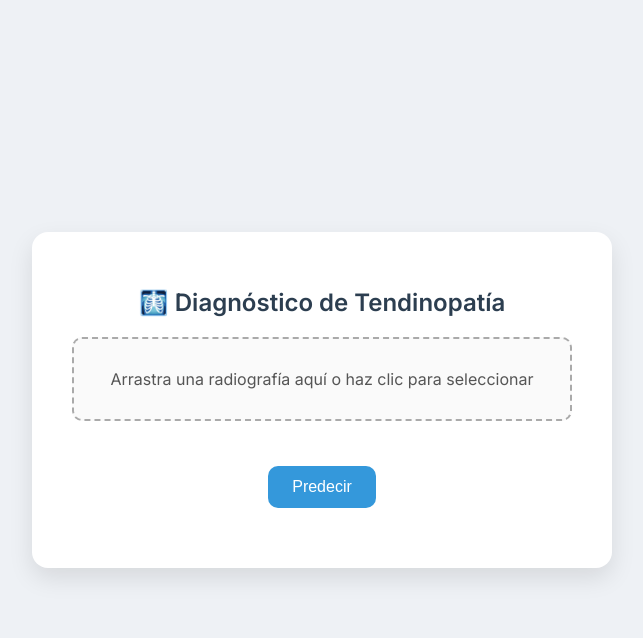
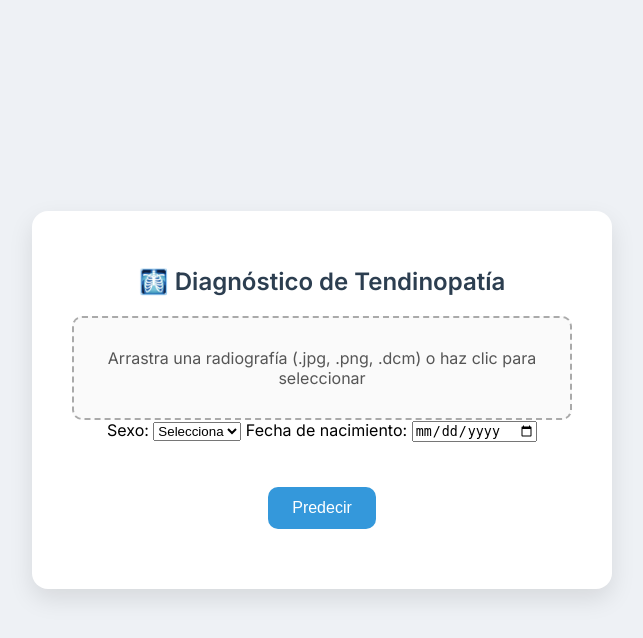
Before and after one commit to juaki0315/TFM_TC, a FastAPI app: page / in a window 1280 px wide. Shown: the top 638 px of the page, without its empty margins (318-961 px from the left). Run offline with FastAPI, Linux system fonts and the light colour scheme; parts of the project's set-up code (start-up, migrations or seed data) failed here and were passed over.

Commit message:
hay que retocar, la edad y el sexo esta mockeado y el cropping no se hace bien

```diff
--- a/feature_extractor.py
+++ b/feature_extractor.py
@@ -27,13 +27,13 @@ def preprocess_image(image_path):
     else:
         image = cv2.imread(image_path, cv2.IMREAD_GRAYSCALE)
 
-    image = cv2.resize(image, (224, 224))
+    image = cv2.resize(image, (300, 300))
     image = np.stack([image] * 3, axis=-1)  # (H, W) → (H, W, 3)
     image = image.astype("float32") / 255.0
     return image
 
 # Extraer y reducir features (512,)
 def extract_features_from_image(img_tensor):
-    fmap = feature_extractor.predict(np.expand_dims(img_tensor, axis=0))  # (1, H, W, C)
+    fmap = feature_extractor.predict(np.expand_dims(img_tensor, axis=0))
     pooled = GlobalMaxPooling2D()(fmap).numpy().squeeze()
     return pooled
--- a/main.py
+++ b/main.py
@@ -40,6 +40,9 @@ async def predict_endpoint(
         # Preprocesar imagen y extraer features
         img = preprocess_image(temp_path)
         features = extract_features_from_image(img)
+        print("Características extraídas (vector de 512):")
+        print(features)
+
         os.remove(temp_path)
 
         # Calcular edad
@@ -47,10 +50,14 @@ async def predict_endpoint(
         hoy = pd.to_datetime("today")
         edad = (hoy - fecha_nac).days // 365
 
-        # Construir dict
+        # Mapeo de sexo (ajústalo según cómo entrenaste el modelo)
+        sexo_mapeado = {"M": 0, "F": 1}
+        sexo_transformado = sexo_mapeado.get(sex)
+
+        # Construir dict con features + edad + sexo transformado
         data = {f"feature_{i+1}": features[i] for i in range(len(features))}
         data["edad"] = edad
-        data["sex"] = sex
+        data["sex"] = sexo_transformado
 
         df = pd.DataFrame([data])
         for col in final_features:
@@ -58,6 +65,9 @@ async def predict_endpoint(
                 df[col] = np.nan
         df = df[final_features]
 
+        print("DataFrame final que se pasa al modelo:")
+        print(df.head())
+
         pred = modelo_pipeline.predict(df)[0]
         return {"prediction": int(pred)}
 
--- a/templates/index.html
+++ b/templates/index.html
@@ -10,17 +10,30 @@
     <div class="container">
         <h1>🩻 Diagnóstico de Tendinopatía</h1>
 
+        <form id="upload-form" onsubmit="event.preventDefault(); sendImage();">
             <div class="upload-area" id="upload-area">
-            <p>Arrastra una radiografía aquí o haz clic para seleccionar</p>
-            <input type="file" id="fileInput" accept="image/*" style="display:none;">
+                <p>Arrastra una radiografía (.jpg, .png, .dcm) o haz clic para seleccionar</p>
+                <input type="file" id="fileInput" name="file" accept=".dcm,image/*" style="display:none;">
                 <p id="file-name" class="file-name"></p>
             </div>
+
+            <label for="sex">Sexo:</label>
+            <select id="sex" name="sex" required>
+                <option value="">Selecciona</option>
+                <option value="M">Masculino</option>
+                <option value="F">Femenino</option>
+            </select>
+
+            <label for="birthdate">Fecha de nacimiento:</label>
+            <input type="date" id="birthdate" name="birthdate" required>
 
             <div id="preview-container">
                 <img id="preview" src="#" alt="Vista previa" style="display: none;" />
             </div>
 
-        <button id="predict-btn" onclick="sendImage()">Predecir</button>
+            <button type="submit" id="predict-btn">Predecir</button>
+        </form>
+
         <div id="status"></div>
     </div>
 
@@ -56,31 +69,39 @@
         });
 
         function showPreview(file) {
-            if (!file.type.startsWith('image/')) {
-                status.innerHTML = "<span class='error'>⚠️ El archivo debe ser una imagen.</span>";
+            const isImage = file.type.startsWith('image/');
+            const isDcm = file.name.toLowerCase().endsWith('.dcm');
+
+            if (!isImage && !isDcm) {
+                status.innerHTML = "<span class='error'>⚠️ El archivo debe ser una imagen o un DICOM (.dcm).</span>";
                 return;
             }
 
+            if (isImage) {
                 preview.src = URL.createObjectURL(file);
                 preview.style.display = 'block';
+            } else {
+                preview.style.display = 'none';
+            }
+
             status.innerHTML = "";
             fileName.textContent = `📁 ${file.name}`;
         }
 
         async function sendImage() {
             const file = fileInput.files[0];
-            if (!file) {
-                status.innerHTML = "<span class='error'>⚠️ Por favor, selecciona una imagen.</span>";
-                return;
-            }
+            const sex = document.getElementById('sex').value;
+            const birthdate = document.getElementById('birthdate').value;
 
-            if (!file.type.startsWith('image/')) {
-                status.innerHTML = "<span class='error'>⚠️ El archivo debe ser una imagen.</span>";
+            if (!file || !sex || !birthdate) {
+                status.innerHTML = "<span class='error'>⚠️ Rellena todos los campos y selecciona un archivo.</span>";
                 return;
             }
 
             const formData = new FormData();
             formData.append("file", file);
+            formData.append("sex", sex);
+            formData.append("birthdate", birthdate);
 
             status.innerHTML = "<span class='loading'>🔄 Procesando...</span>";
 
@@ -89,6 +110,7 @@
                     method: "POST",
                     body: formData
                 });
+
                 const result = await response.json();
                 if (response.ok) {
                     const label = result.prediction === 1 ? "Tendinopatía Detectada" : "Sin Tendinopatía";
```
Also changed, not shown: preprocess.py (deleted, +0 -8 lines). Lines whose indentation alone changed are shown as unchanged.
